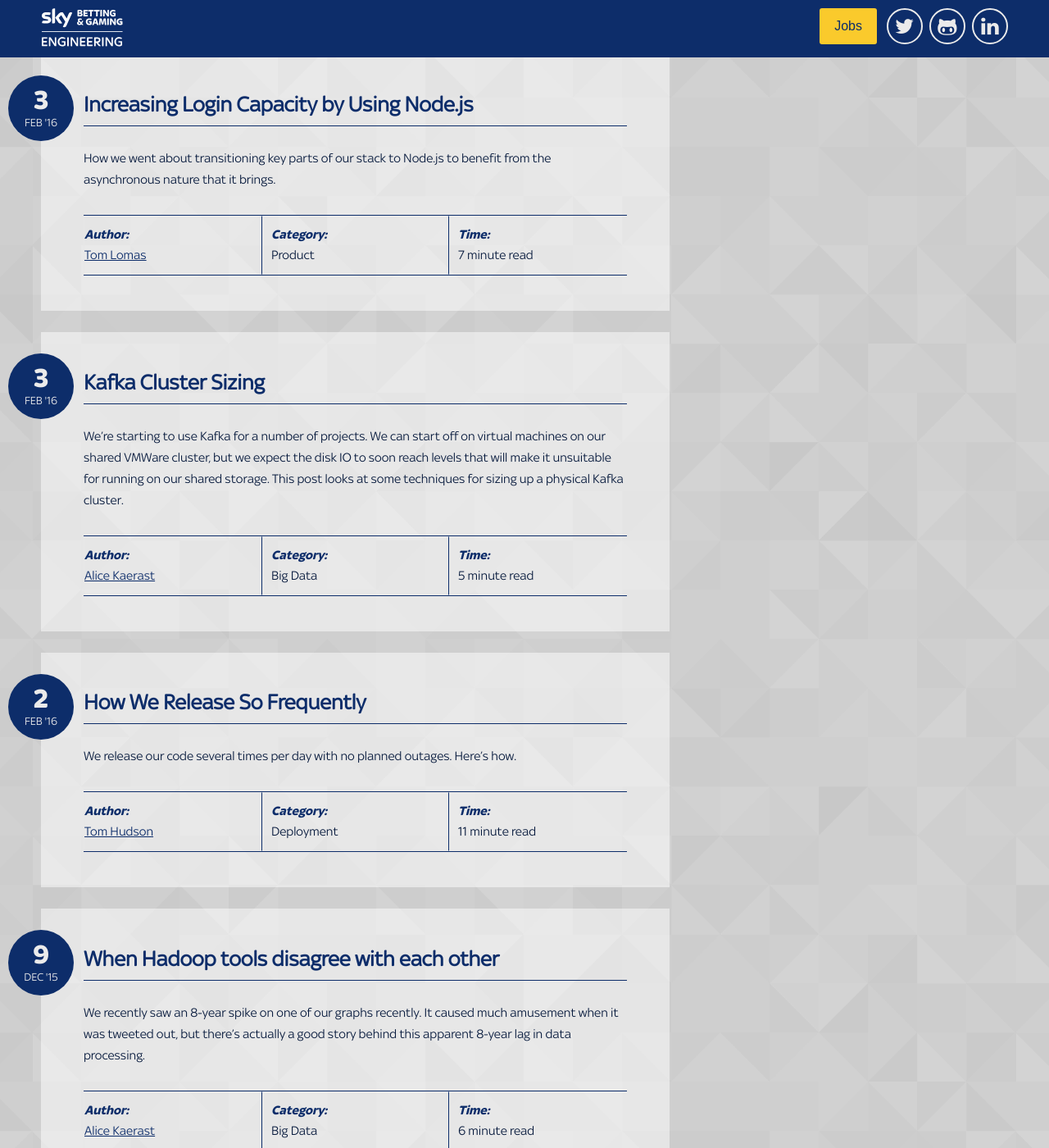
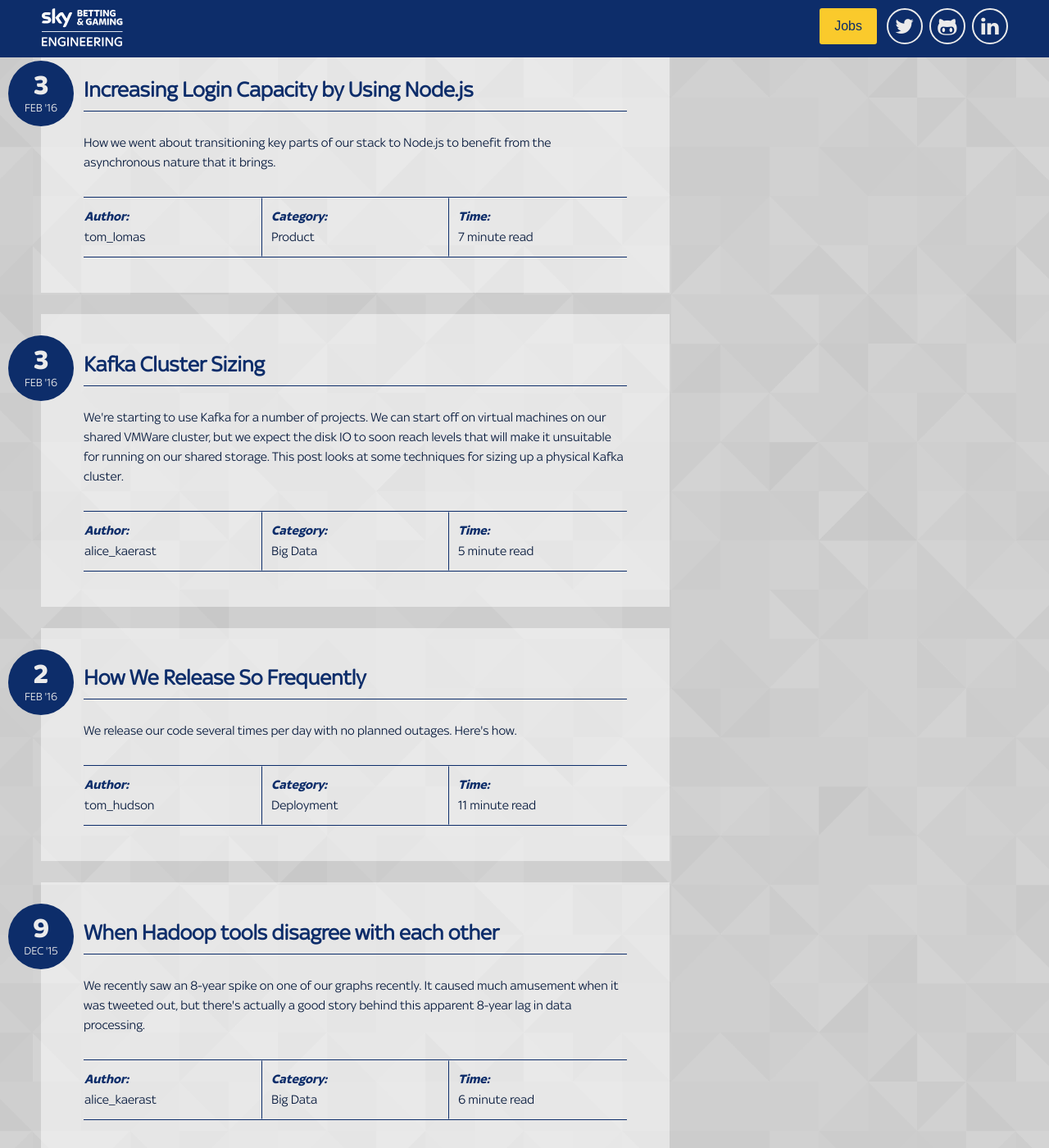
Before and after one commit to skybet/skybet.github.io, a Jekyll site: the page built from index.md, in a window 1280 px wide and 1400 px high, scrolled down 2460 px. Shown: the whole window at 82% size. Built offline with Jekyll 4.4.1, drawn with Linux system fonts in a browser that asks for light colours; nearby versions of some CDN libraries; some web fonts are replaced; comment, search, counter and statistics services are not loaded; some of the changed text lies outside the part shown.

Commit message:
initial commit of multi-author support

```diff
--- a/_includes/postSummary.html
+++ b/_includes/postSummary.html
@@ -1,10 +1,6 @@
 {% assign minutes = post.content | number_of_words | divided_by: 120 %}
 {% if minutes == 0 %}
 {% assign minutes = 1 %}
-{% endif %}
-
-{% if post.author %}
-{% assign author = site.data.authors[post.author] %}
 {% endif %}
 
 <div class="post">
@@ -23,19 +19,31 @@
     </div>
     {% endif %}
 
-    {{ post.summary | markdownify }}
+    {{ post.summary }}
 
     <div class="cta flex">
-        {% if post.author %}
         <div class="author flex-item">
             <header>Author:</header>
             <p>
-                {% if page.className != 'authors' %}<a href="/authors#{{ post.author }}">{% endif %}
-                    {{ author.name }}
-                {% if page.className != 'authors' %}</a>{% endif %}
+        {% assign authorCount = post.author | size %}
+        {% if authorCount == 0 %}
+        No author
+        {% elsif authorCount == 1 %}
+        {{ post.author | first }}
+        {% else %}
+        {% for author in post.author %}
+        {% if forloop.first %}
+        {{ author }}
+        {% elsif forloop.last %}
+        and {{ author }}
+        {% else %}
+        , {{ author }}
+        {% endif %}
+        {% endfor %}
+        {% endif %}
             </p>
-        </div>
-        {% endif %}
+            </div>
+
         {% if post.category %}
         <div class="categories flex-item">
             <header>Category:</header>
```
Also changed, not shown: _layouts/post.html (+9 -3 lines).
